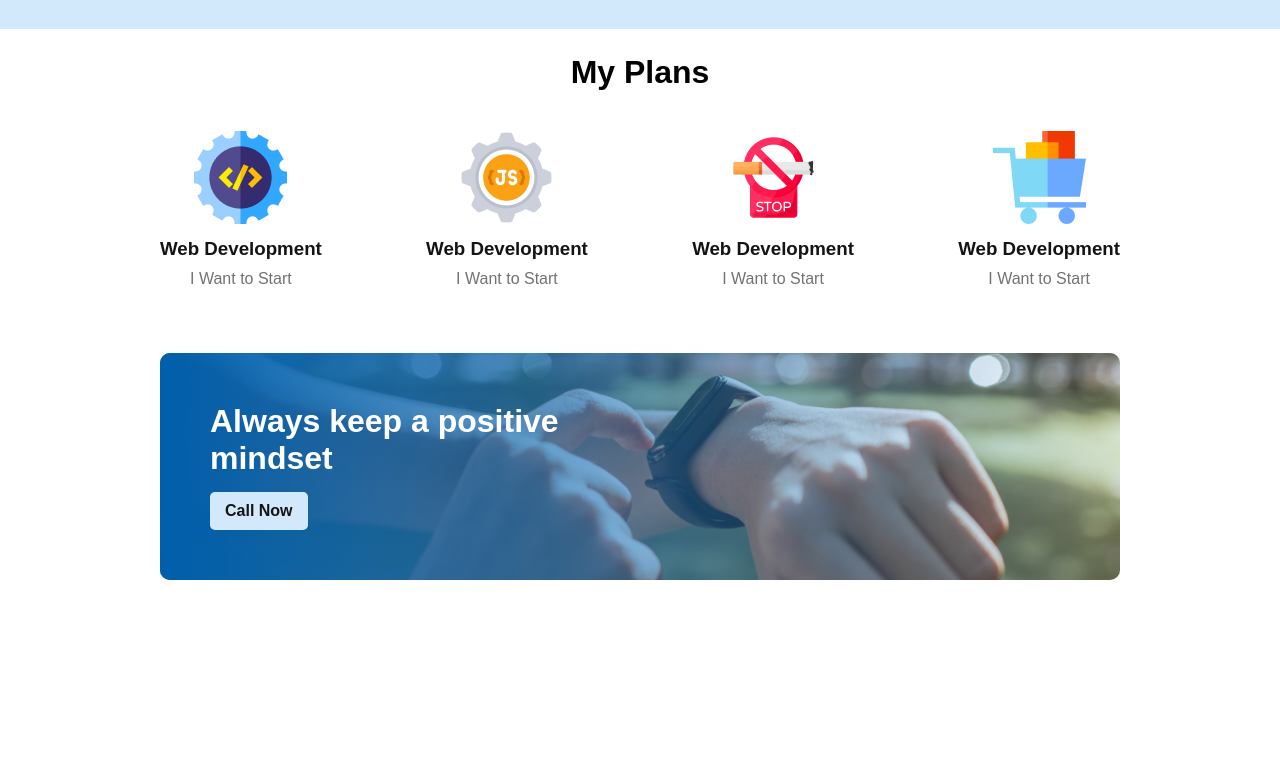
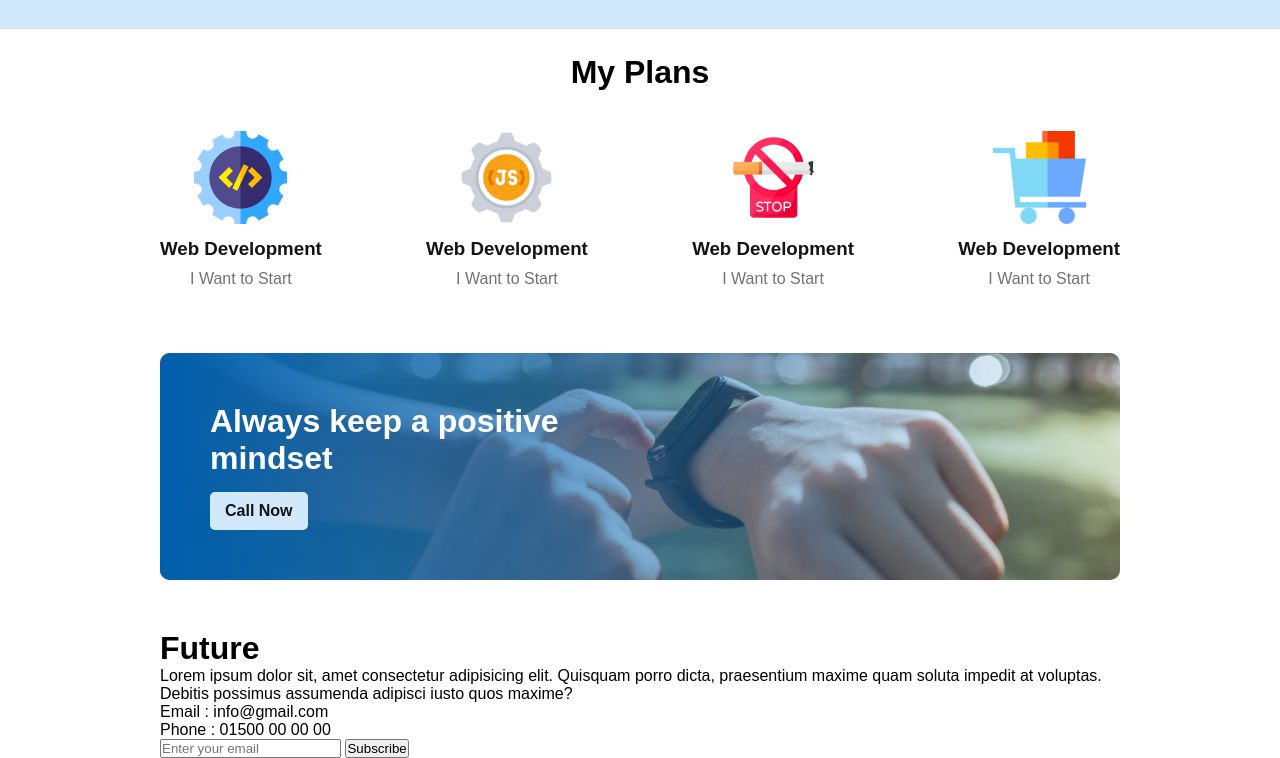
Before and after one commit to mdibrahimkhalil1995/first-assignment-new, a plain HTML site: page index.html in a window 1280 px wide. Shown: the part 1375-2133 px from the top of the page. Before the commit the page ends 2005 px from the top, so only its background shows below. Drawn offline with Linux system fonts and the light colour scheme.

Commit message:
add some line for footer

```diff
--- a/index.html
+++ b/index.html
@@ -82,5 +82,27 @@
             </div>
         </div>
     </div>
+
+    <!-- This is our footer section -->
+    <div class="container">
+        <div class="container-wrap">
+            <footer>
+                <div class="footer-content">
+                    <div class="contact-info">
+                        <h1>Future</h1>
+                        <p>Lorem ipsum dolor sit, amet consectetur adipisicing elit. Quisquam porro dicta, praesentium maxime quam soluta impedit at voluptas. Debitis possimus assumenda adipisci iusto quos maxime?</p>
+                        <span>Email : info@gmail.com</span><br>
+                        <span>Phone : 01500 00 00 00</span>
+
+                    </div>
+                    <div class="subscribe-section">
+                        <input type="email" placeholder="Enter your email">
+                        <input type="submit" value="Subscribe">
+
+                    </div>
+                </div>
+            </footer>
+        </div>
+    </div>
 </body>
 </html>
```
